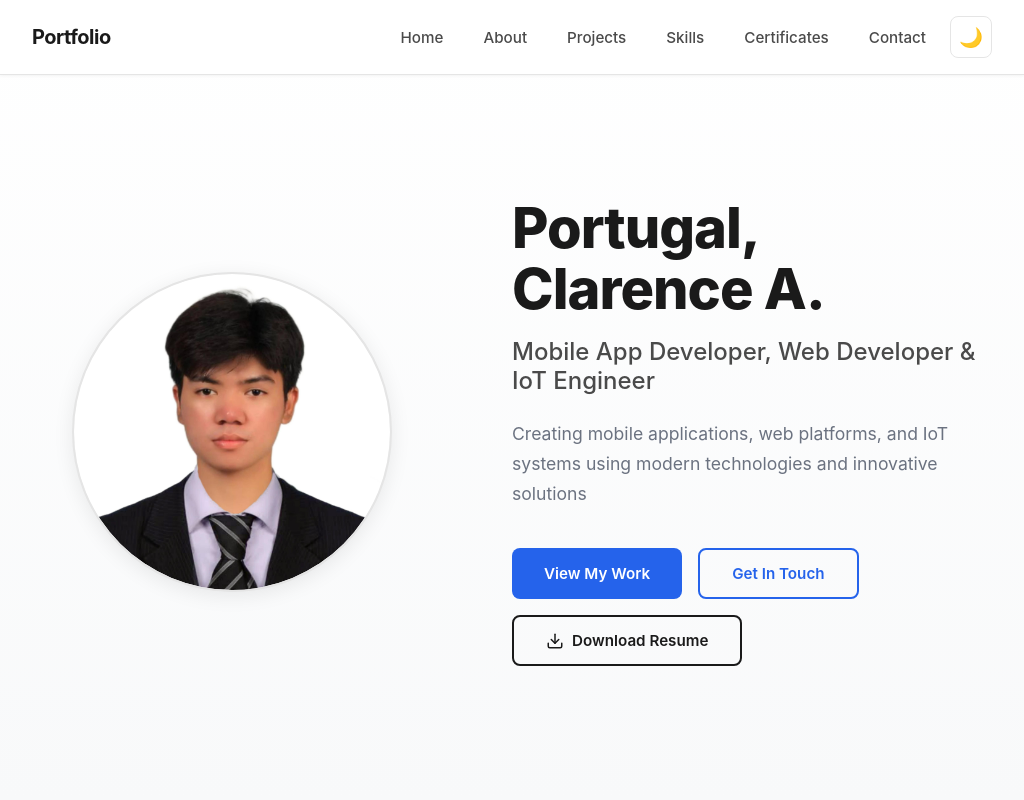
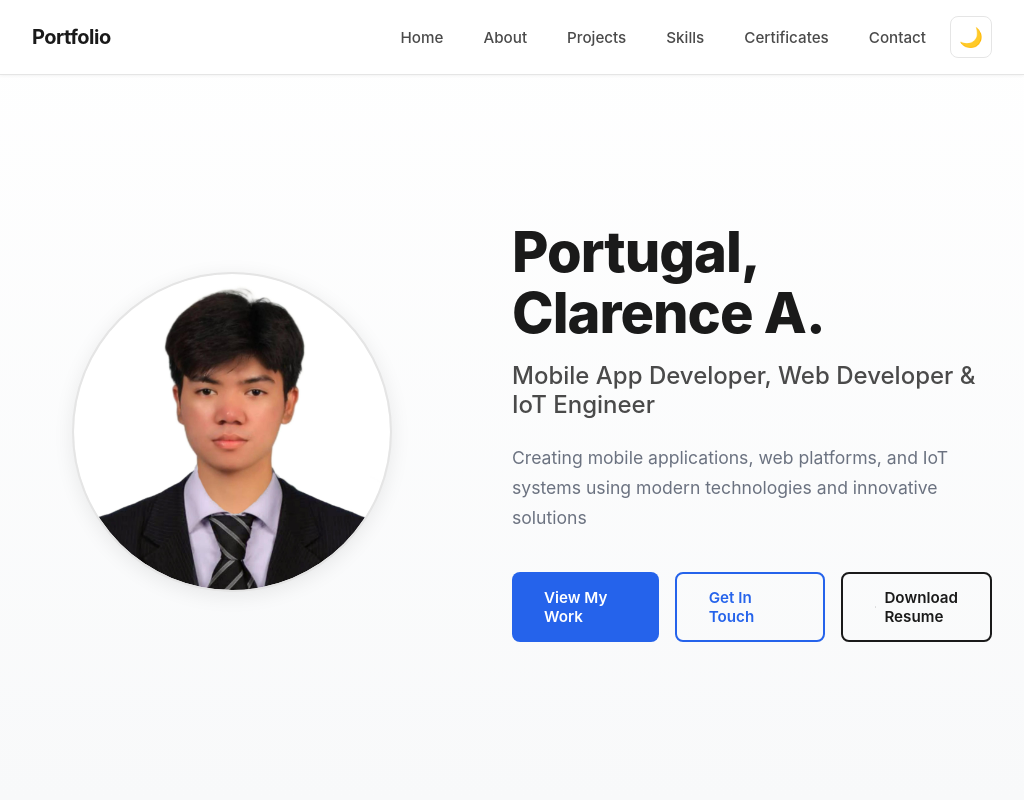
Before and after one commit to clarenceportugal/portfolio, a React (Vite) app: page / in a window 1024 px wide. Shown: the top 800 px of the page. Built offline with nearby package versions, Linux system fonts and the light colour scheme.

Commit message:
Make all hero buttons equal width in desktop/tablet mode

```diff
--- a/src/App.css
+++ b/src/App.css
@@ -1017,8 +1017,23 @@ section {
   }
 
   .btn {
-    flex: 0 1 auto;
-    min-width: fit-content;
+    flex: 1 1 0;
+    min-width: 0;
+    width: 100%;
+    max-width: 200px;
+  }
+}
+
+/* Desktop mode - equal width buttons */
+@media (min-width: 769px) {
+  .hero-buttons {
+    justify-content: flex-start;
+  }
+
+  .btn {
+    flex: 1 1 0;
+    min-width: 0;
+    max-width: 200px;
   }
 }
 
```
